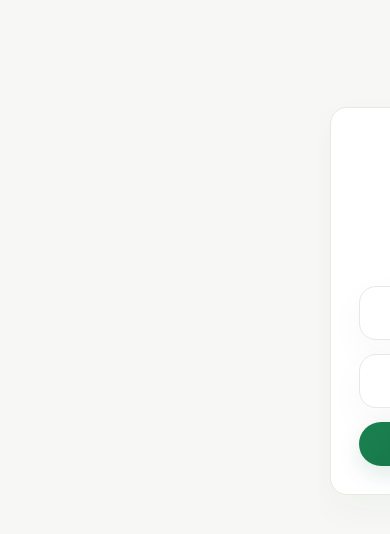
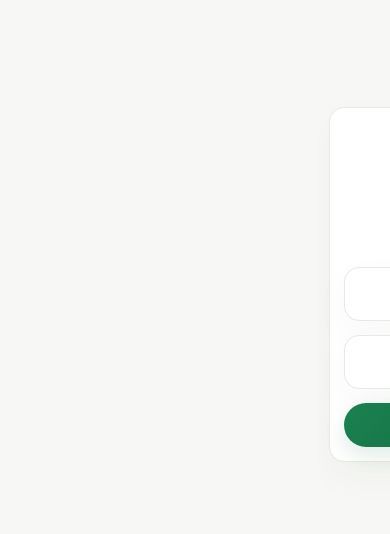
Before and after one commit to dyi3wpu4dw3w/-YOSHA_STORE, a Next.js app: page /auth in a window 390 px wide. Shown: the top 534 px of the page. Built offline with nearby package versions, Linux system fonts and the light colour scheme.

Commit message:
Improve responsive layouts across YOSHA mobile pages

```diff
--- a/src/app/globals.css
+++ b/src/app/globals.css
@@ -473,3 +473,74 @@ th,td{overflow-wrap:anywhere}
 .footer-legal{display:flex;gap:22px;flex-wrap:wrap}
 @media(max-width:900px){.footer-main{grid-template-columns:repeat(3,minmax(0,1fr));gap:28px}.footer-about{grid-column:span 3;max-width:480px}}
 @media(max-width:600px){.site-footer{padding:38px 0 20px;margin-top:38px}.footer-main{grid-template-columns:repeat(2,minmax(0,1fr));gap:26px 18px;padding-bottom:28px}.footer-about{grid-column:span 2}.footer-brand{font-size:27px}.footer-column h3{font-size:13px}.footer-column a{font-size:12px}.footer-bottom{align-items:flex-start;flex-direction:column;gap:13px}.footer-legal{gap:15px}}
+
+
+/* Mobile-first finishing pass across customer, seller and admin pages */
+@media (max-width: 680px) {
+  html, body { width: 100%; overflow-x: clip; }
+  body { font-size: 14px; }
+  main, main > *, main section, main article, main header, main form { min-width: 0; }
+  main .card { max-width: 100%; overflow-wrap: anywhere; }
+  main [style*="grid-template-columns"] {
+    grid-template-columns: minmax(0, 1fr) !important;
+  }
+  main [style*="display: flex"] {
+    flex-wrap: wrap;
+    min-width: 0;
+  }
+  main header { align-items: flex-start !important; }
+  main h1 { overflow-wrap: anywhere; }
+  main form { width: 100%; }
+  main form label { min-width: 0; }
+  main input, main textarea, main select {
+    min-height: 46px;
+    padding-inline: 12px !important;
+    border-radius: 12px;
+  }
+  main textarea { min-height: 108px; }
+  main button, main a.btn {
+    max-width: 100%;
+    min-height: 44px;
+    line-height: 1.5;
+  }
+  main .card table, main table {
+    display: block;
+    width: 100%;
+    max-width: 100%;
+    overflow-x: auto;
+    -webkit-overflow-scrolling: touch;
+  }
+  main th, main td { white-space: nowrap; }
+  main .grid-products { grid-template-columns: repeat(2, minmax(0, 1fr)) !important; }
+  main .category-photo-grid,
+  main .category-grid { grid-template-columns: repeat(2, minmax(0, 1fr)) !important; }
+  .account-drawer { padding-bottom: max(18px, env(safe-area-inset-bottom)); }
+  .drawer-footer { padding-bottom: env(safe-area-inset-bottom); }
+  .footer-main { grid-template-columns: repeat(2, minmax(0, 1fr)); }
+  .footer-column, .footer-about { min-width: 0; }
+  .footer-column a { overflow-wrap: anywhere; }
+  .site-header .header-actions { margin-inline-start: auto; }
+  .site-header .header-actions > a { white-space: nowrap; }
+  .seller-invite > *, .seller-invite .btn { max-width: 100%; }
+}
+
+@media (max-width: 420px) {
+  .container { width: calc(100% - 20px); }
+  main[style*="max-width"] { max-width: 100% !important; }
+  main .card { border-radius: 15px; }
+  main .card[style*="padding"] { padding: 14px !important; }
+  main .grid-products { gap: 8px; }
+  main .grid-products .card { padding: 10px !important; }
+  main .btn { padding: 10px 12px; font-size: 12px; }
+  main h1 { font-size: clamp(23px, 7vw, 30px) !important; }
+  .footer-main { gap: 22px 12px; }
+}
+
+@media (max-width: 360px) {
+  .site-logo { font-size: 18px; }
+  .site-logo img { width: 29px; height: 29px; }
+  .header-actions .btn-outline { padding-inline: 8px; font-size: 10px; }
+  .grid-products { grid-template-columns: repeat(2, minmax(0, 1fr)); }
+  .product-info .btn { white-space: normal; }
+  .intro-content { padding-inline: 10px; }
+}
```
